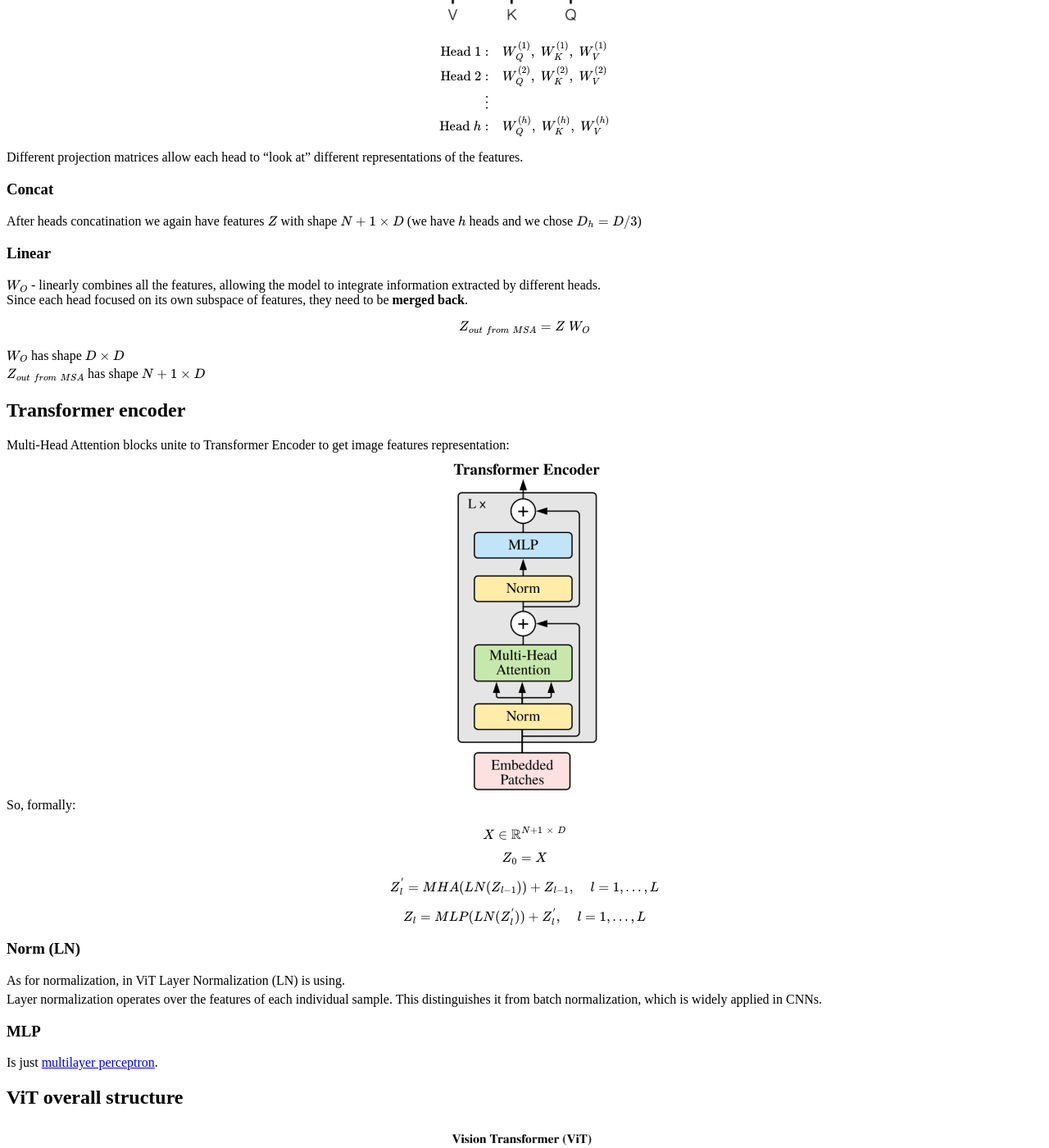
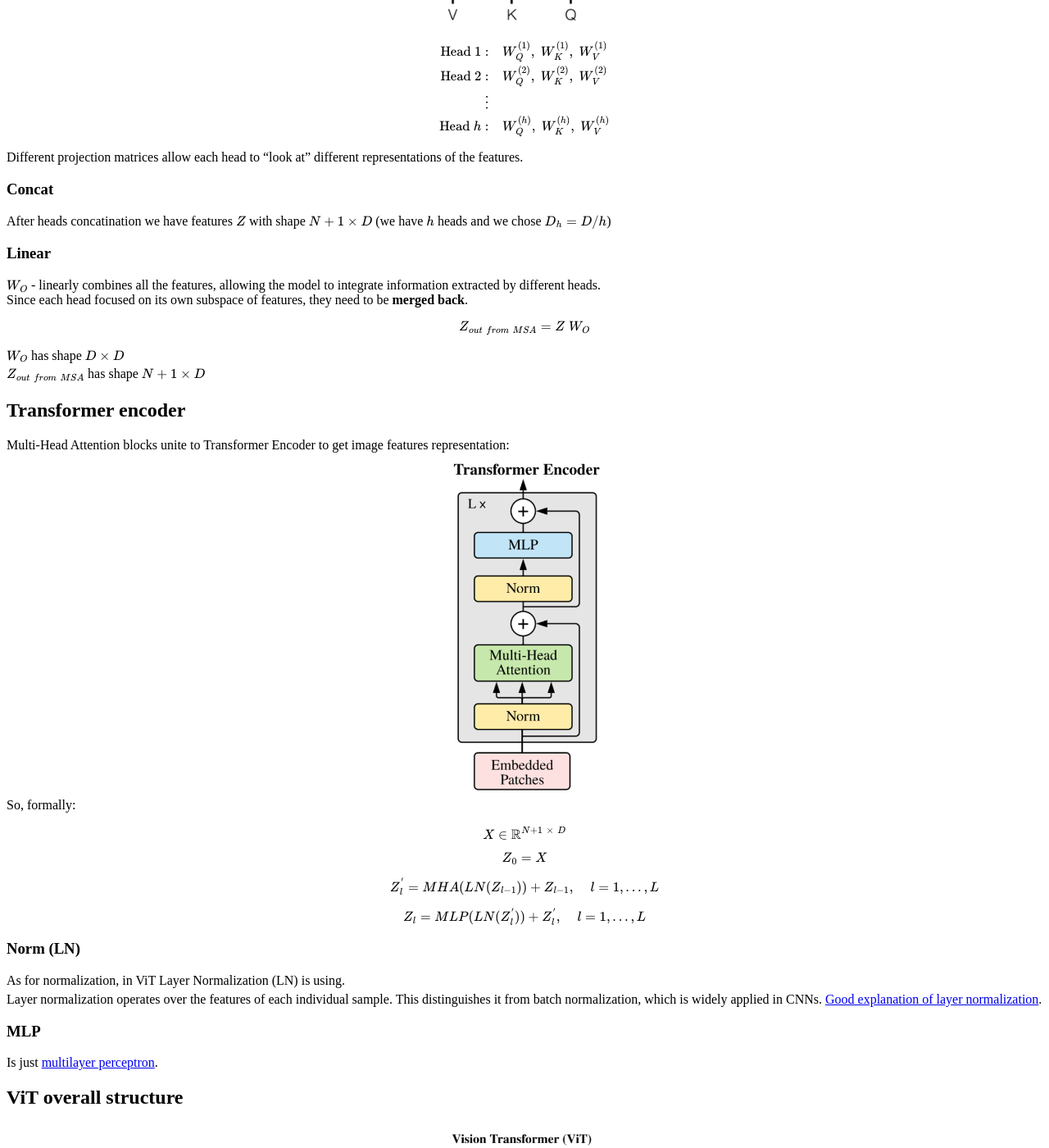
Before and after one commit to kuzudev/kuzudev.github.io, a Jekyll site: the page built from articles/vit.md, in a window 1280 px wide and 1400 px high, scrolled down 3752 px. Shown: the whole window at 82% size. Built offline with Jekyll 4.4.1, drawn with Linux system fonts in a browser that asks for light colours; our own code applies the rules of GitHub Pages for plain Markdown files.

Commit message:
micro fix

```diff
--- a/articles/vit.md
+++ b/articles/vit.md
@@ -209,7 +209,7 @@ Different projection matrices allow each head to “look at” different represe
 
 ### Concat
 
-After heads concatination we again have features $$Z$$ with shape $$N+1 \times D$$ (we have $$h$$ heads and we chose $$D_h = D / 3$$)
+After heads concatination we have features $$Z$$ with shape $$N+1 \times D$$ (we have $$h$$ heads and we chose $$D_h = D / h$$)
 
 ### Linear
 
@@ -252,7 +252,7 @@ $$
 
 As for normalization, in ViT Layer Normalization (LN) is using.
 
-Layer normalization operates over the features of each individual sample. This distinguishes it from batch normalization, which is widely applied in CNNs.
+Layer normalization operates over the features of each individual sample. This distinguishes it from batch normalization, which is widely applied in CNNs. [Good explanation of layer normalization](https://wandb.ai/wandb_fc/LayerNorm/reports/Layer-Normalization-in-Pytorch-With-Examples---VmlldzoxMjk5MTk1?galleryTag=beginner).
 
 ### MLP
 
```
